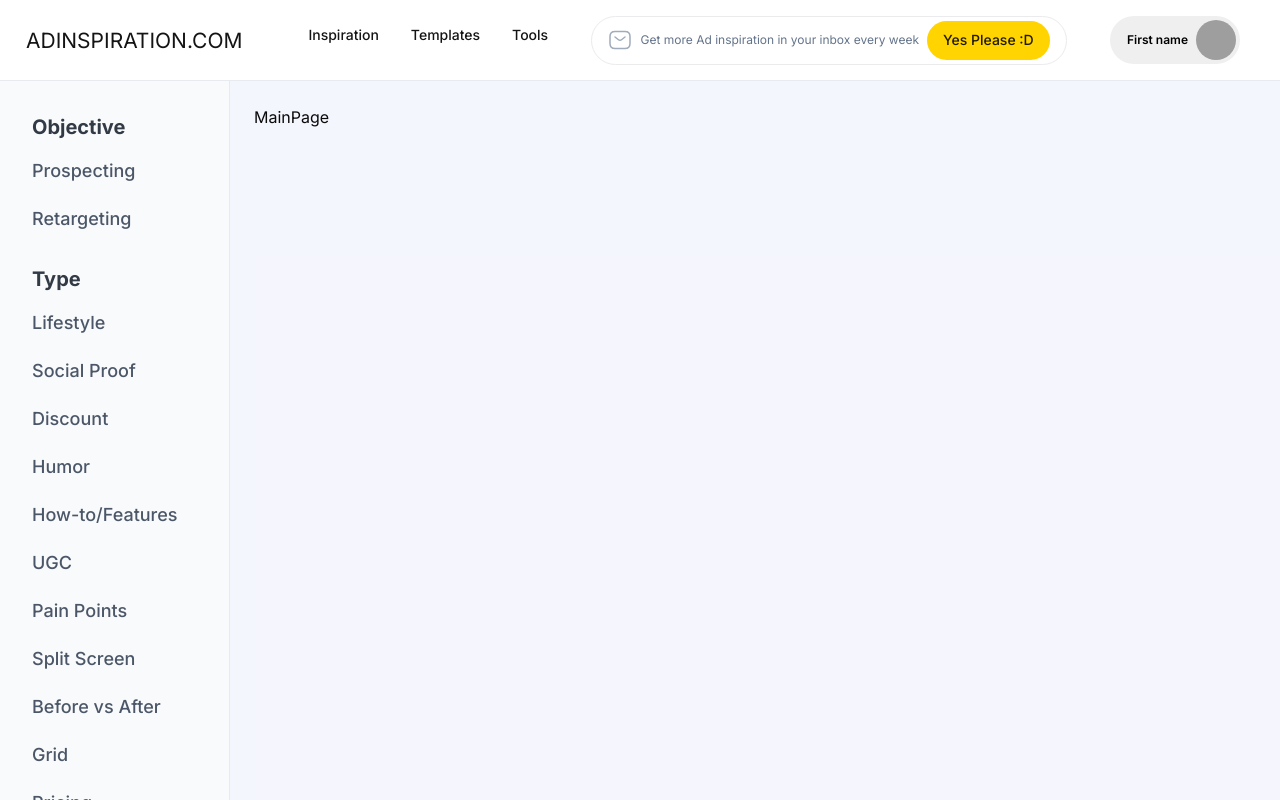
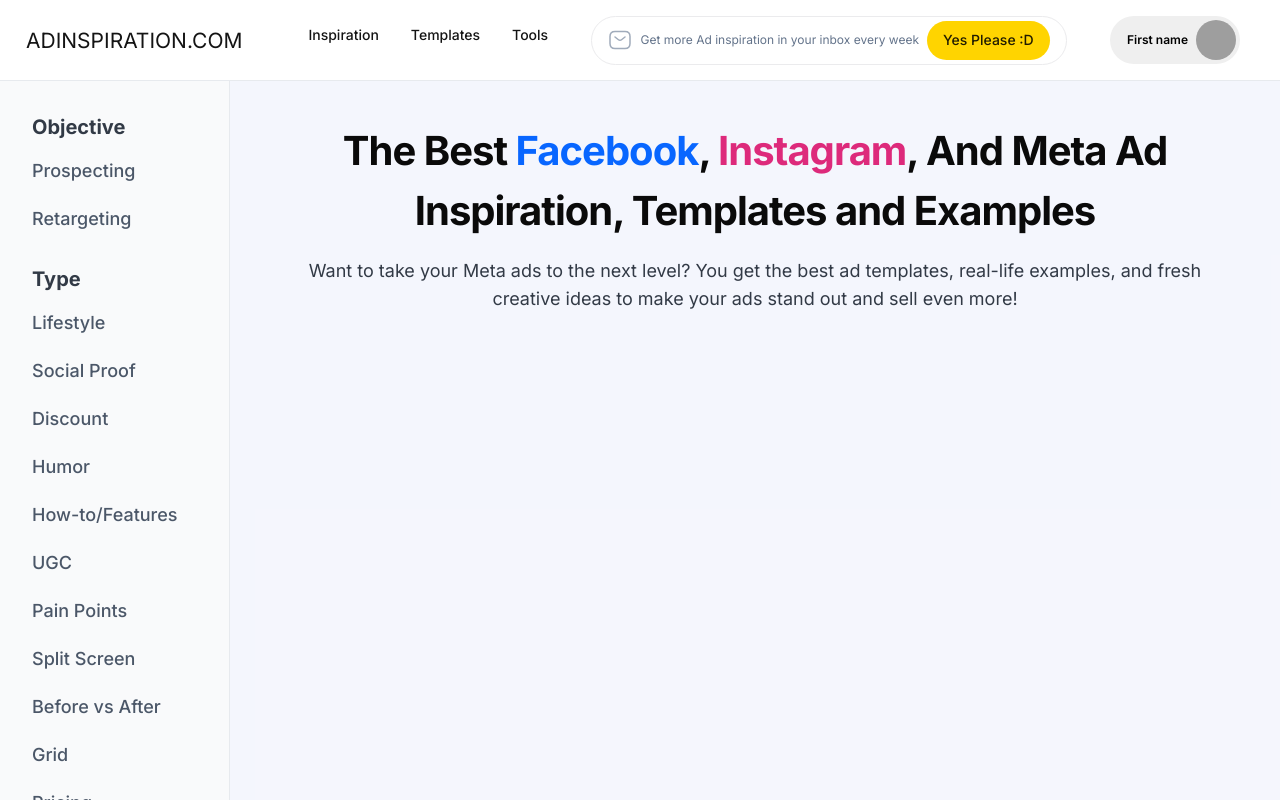
Before and after one commit to shehab20089/adinspiration, a Next.js app: page / in a window 1280 px wide. Shown: the top 800 px of the page. Built offline with nearby package versions, Linux system fonts and the light colour scheme; grey boxes are pictures that could not be loaded.

Commit message:
feat: finalize header area of the page

```diff
--- a/app/(main)/layout.tsx
+++ b/app/(main)/layout.tsx
@@ -11,7 +11,7 @@
       <Navbar />
       <div className="flex flex-1">
         <Sidebar />
-        <main className="flex-1 p-6 bg-[#3652D9]/5">{children}</main>
+        <main className="flex-1  p-10 bg-[#3652D9]/5">{children}</main>
       </div>
     </div>
   );
--- a/app/(main)/page.tsx
+++ b/app/(main)/page.tsx
@@ -1,3 +1,21 @@
+import { Heading1, TypographyP } from "@/components/shared/Typography";
+
 export default function Home() {
-  return <div>MainPage</div>;
+  return (
+    <div className="">
+      {/* Heading Area */}
+      <div className="max-w-[901px] text-center mx-auto space-y-4">
+        <Heading1 className=" text-[40px] font-bold ">
+          The Best <span className="text-[#0866FF] ">Facebook</span>,{" "}
+          <span className="text-[#DD2A7B]">Instagram</span>, And Meta Ad
+          Inspiration, Templates and Examples
+        </Heading1>
+        <TypographyP className=" text-center mx-auto text-lg text-[#323A46]">
+          Want to take your Meta ads to the next level? You get the best ad
+          templates, real-life examples, and fresh creative ideas to make your
+          ads stand out and sell even more!
+        </TypographyP>
+      </div>
+    </div>
+  );
 }
--- a/components/shared/Typography/Heading1.tsx
+++ b/components/shared/Typography/Heading1.tsx
@@ -7,7 +7,7 @@
   return (
     <h1
       className={cn(
-        "scroll-m-20 text-4xl font-extrabold tracking-tight lg:text-5xl",
+        "scroll-m-20 text-4xl font-extrabold tracking-tight ",
         className
       )}
       {...props}
```
